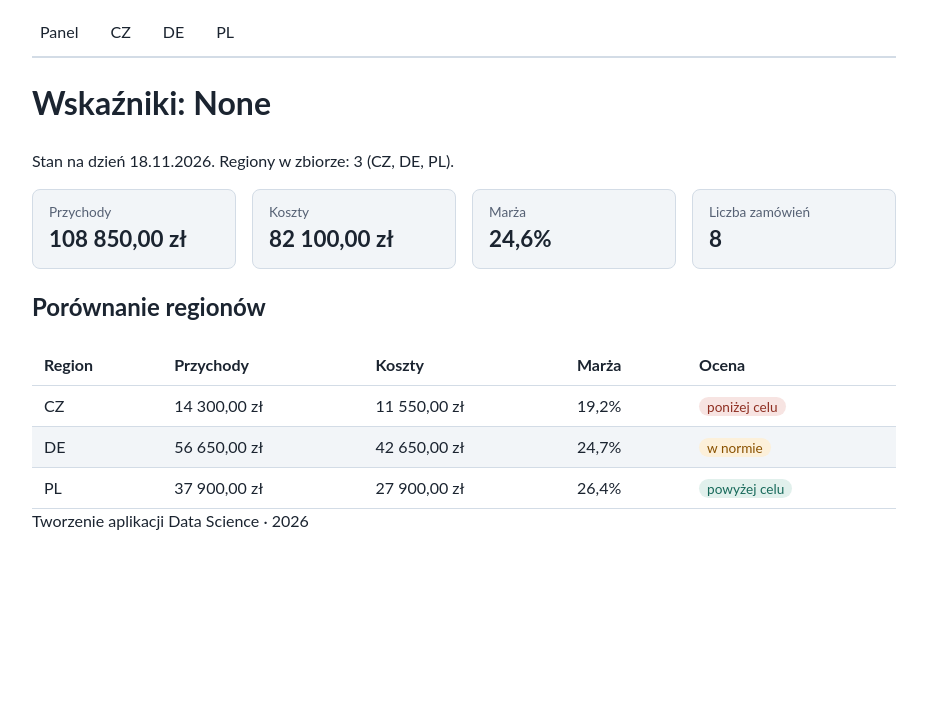
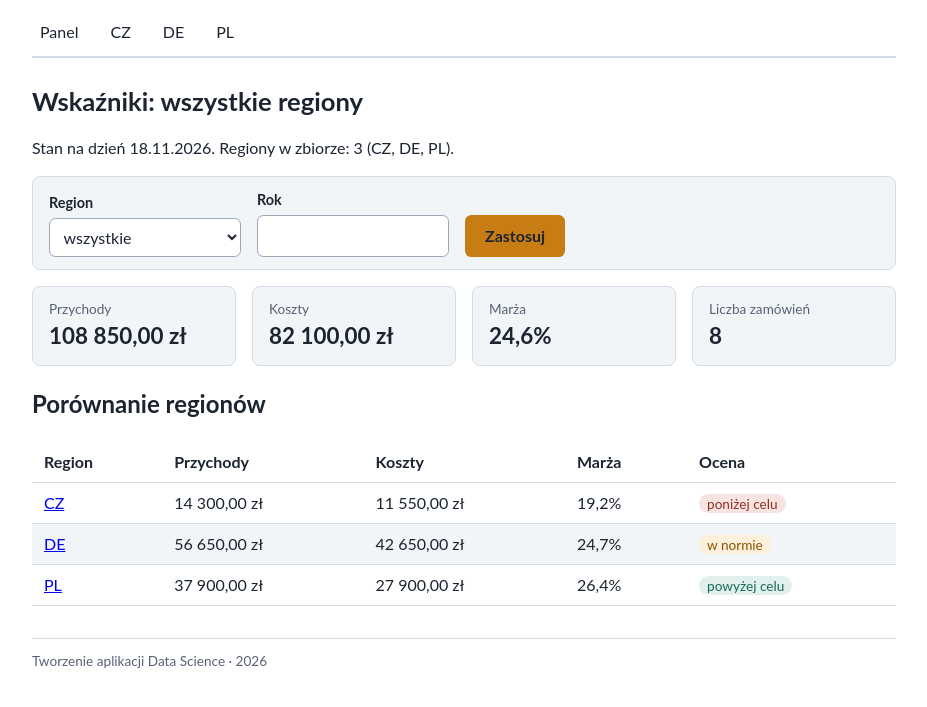
Before and after one commit to linadinyero/srodowisko-tads, a Flask app: page /kpi in a window 1280 px wide. Shown: the top 707 px of the page, without its empty margins (176-1103 px from the left). Run offline with Flask 3, Linux system fonts and the light colour scheme; some libraries are stand-ins or nearby versions.

Commit message:
Dodaj formularze i obsluge plikow CSV - cwiczenie 5

```diff
--- a/app/__init__.py
+++ b/app/__init__.py
@@ -3,6 +3,7 @@ import time
 from datetime import date
 
 from flask import Flask, jsonify, request, render_template
+from flask_wtf.csrf import CSRFProtect
 from werkzeug.exceptions import HTTPException
 
 from .config import KONFIGURACJE
@@ -11,11 +12,16 @@ from .filters import zarejestruj_filtry
 from .services import dostepne_regiony
 
 
+csrf = CSRFProtect()
+
+
 def create_app(nazwa_konfiguracji="rozwojowa"):
     app = Flask(__name__)
     app.config.from_object(KONFIGURACJE[nazwa_konfiguracji])
     app.logger.setLevel(logging.INFO)
     app.url_map.converters["region"] = RegionConverter
+
+    csrf.init_app(app)
 
     zarejestruj_filtry(app)
 
@@ -32,7 +38,13 @@ def create_app(nazwa_konfiguracji="rozwojowa"):
 
     @app.after_request
     def dodaj_czas_odpowiedzi(odpowiedz):
-        czas = (time.perf_counter() - request.czas_start) * 1000
+        czas_start = getattr(request, "czas_start", None)
+
+        if czas_start is None:
+            czas = 0
+        else:
+            czas = (time.perf_counter() - czas_start) * 1000
+
         odpowiedz.headers["X-Czas-Ms"] = f"{czas:.2f}"
         return odpowiedz
 
--- a/app/config.py
+++ b/app/config.py
@@ -9,6 +9,8 @@ class Config:
     SECRET_KEY = os.environ.get("SECRET_KEY", "")
     SCIEZKA_DANYCH = str(KATALOG / "dane" / "zamowienia.csv")
     DEBUG = False
+    WTF_I18N_ENABLED = False
+    MAX_CONTENT_LENGTH = 1024 * 1024
 
 
 class RozwojowaConfig(Config):
--- /dev/null
+++ b/app/forms.py
@@ -0,0 +1,94 @@
+from flask_wtf import FlaskForm
+from flask_wtf.file import FileAllowed, FileField, FileRequired
+from wtforms import (
+    BooleanField,
+    IntegerField,
+    SelectField,
+    SubmitField,
+    TextAreaField,
+)
+from wtforms.validators import (
+    InputRequired,
+    Length,
+    NumberRange,
+    Optional,
+    ValidationError,
+)
+
+
+class FormularzBazowy(FlaskForm):
+    class Meta:
+        locales = ["pl"]
+
+
+class FiltrForm(FormularzBazowy):
+    region = SelectField(
+        "Region",
+        choices=[],
+        validators=[Optional()],
+    )
+    rok = IntegerField(
+        "Rok",
+        validators=[
+            Optional(),
+            NumberRange(
+                min=2020,
+                max=2030,
+                message="Zakres 2020-2030",
+            ),
+        ],
+    )
+
+    class Meta(FormularzBazowy.Meta):
+        csrf = False
+
+
+class RaportForm(FormularzBazowy):
+    rok = IntegerField(
+        "Rok",
+        validators=[
+            InputRequired(message="Pole jest wymagane"),
+            NumberRange(
+                min=2020,
+                max=2030,
+                message="Zakres 2020-2030",
+            ),
+        ],
+    )
+    region = SelectField(
+        "Region",
+        choices=[],
+        validators=[InputRequired(message="Pole jest wymagane")],
+    )
+    szczegoly = BooleanField("Dołącz szczegóły")
+    uwagi = TextAreaField(
+        "Uwagi",
+        validators=[
+            Length(max=200, message="Najwyżej 200 znaków"),
+        ],
+    )
+    zapisz = SubmitField("Zapisz raport")
+
+    def __init__(self, istniejace=(), *args, **kwargs):
+        self.istniejace = list(istniejace)
+        super().__init__(*args, **kwargs)
+
+    def validate_rok(self, field):
+        if (field.data, self.region.data) in self.istniejace:
+            raise ValidationError(
+                "Raport za ten rok i region już istnieje"
+            )
+
+
+class ZbiorForm(FormularzBazowy):
+    plik = FileField(
+        "Plik CSV",
+        validators=[
+            FileRequired(message="Wskaż plik do wczytania"),
+            FileAllowed(
+                ["csv"],
+                message="Dopuszczalny jest wyłącznie format CSV",
+            ),
+        ],
+    )
+    wczytaj = SubmitField("Wczytaj plik")
--- a/app/services.py
+++ b/app/services.py
@@ -1,12 +1,32 @@
 
 import csv
+import io
 
 _RAPORTY = []
+
+WYMAGANE_KOLUMNY = {"data", "region", "przychod", "koszt"}
 
 
 def wczytaj_zamowienia(sciezka):
     with open(sciezka, newline="", encoding="utf-8") as plik:
         return list(csv.DictReader(plik))
+
+
+def wczytaj_zbior(strumien):
+    try:
+        zawartosc = strumien.read().decode("utf-8")
+    except UnicodeDecodeError as blad:
+        raise ValueError("plik nie jest poprawnym tekstem UTF-8") from blad
+
+    czytnik = csv.DictReader(io.StringIO(zawartosc))
+
+    kolumny = set(czytnik.fieldnames or [])
+    brakujace = sorted(WYMAGANE_KOLUMNY - kolumny)
+
+    if brakujace:
+        raise ValueError(f"brak kolumn: {', '.join(brakujace)}")
+
+    return sum(1 for _ in czytnik)
 
 
 def dostepne_regiony(sciezka):
@@ -15,13 +35,19 @@ def dostepne_regiony(sciezka):
     return sorted(regiony)
 
 
-def policz_wskazniki(sciezka, region=None):
+def policz_wskazniki(sciezka, region=None, rok=None):
     zamowienia = wczytaj_zamowienia(sciezka)
 
     if region is not None:
         zamowienia = [
             zamowienie for zamowienie in zamowienia
             if zamowienie["region"] == region
+        ]
+
+    if rok is not None:
+        zamowienia = [
+            zamowienie for zamowienie in zamowienia
+            if zamowienie["data"].startswith(str(rok))
         ]
 
     przychod = sum(float(z["przychod"]) for z in zamowienia)
@@ -41,8 +67,12 @@ def policz_wskazniki(sciezka, region=None):
     }
 
 
-def zapisz_raport(rok, region):
-    raport = {"rok": rok, "region": region}
+def zapisz_raport(rok, region, uwagi=""):
+    raport = {
+        "rok": rok,
+        "region": region,
+        "uwagi": uwagi,
+    }
     _RAPORTY.append(raport)
     return raport
 
@@ -53,6 +83,11 @@ def raporty_roku(rok):
         if raport["rok"] == rok
     ]
 
+
+def wykaz_raportow():
+    return list(_RAPORTY)
+
+
 def zestawienie_regionow(sciezka):
     return [
         policz_wskazniki(sciezka, region)
--- a/app/static/styles.css
+++ b/app/static/styles.css
@@ -1,9 +1,15 @@
-/* Arkusz stylów panelu wskaźników */
+/* Arkusz stylów panelu wskaźników (ćwiczenia 4 i 5). Dostarczony w materiałach: zastępuje plik z ćwiczeń 4. */
+
+/* Zmienne: kolory i odstęp */
 :root {
   --kolor-tekst: #1B2430;
   --kolor-akcent: #C87D14;
+  --kolor-akcent-ciemny: #A8650B;
   --kolor-tlo: #F2F5F8;
   --kolor-linia: #D3DCE6;
+  --kolor-pole: #9AA7B8;
+  --kolor-blad: #8F2F22;
+  --kolor-blad-tlo: #F7E4E2;
   --odstep: 1rem;
 }
 
@@ -18,29 +24,133 @@ body {
   color: var(--kolor-tekst);
 }
 
+/* Nagłówki */
+h1 { margin: 1.5rem 0 var(--odstep); font-size: 1.6rem; }
+
+/* Nawigacja */
 nav { display: flex; gap: var(--odstep); border-bottom: 2px solid var(--kolor-linia); padding-bottom: .5rem; }
 nav a { color: var(--kolor-tekst); text-decoration: none; padding: .25rem .5rem; }
 nav a.aktywna { border-bottom: 3px solid var(--kolor-akcent); font-weight: 700; }
 
+/* Kafelki wskaźników (ćwiczenia 4) */
 .kafelki { display: flex; flex-wrap: wrap; gap: var(--odstep); margin: var(--odstep) 0; }
 .kafelek { flex: 1 1 9rem; background: var(--kolor-tlo); border: 1px solid var(--kolor-linia); border-radius: .5rem; padding: .75rem 1rem; }
 .kafelek span { display: block; font-size: .85rem; color: #566174; }
 .kafelek b { font-size: 1.4rem; }
 
+/* Tabela zestawienia regionów */
 table { width: 100%; border-collapse: collapse; }
 th, td { padding: .5rem .75rem; text-align: left; border-bottom: 1px solid var(--kolor-linia); }
 tr:nth-child(even) td { background: var(--kolor-tlo); }
 
+/* Oceny marży */
 .ocena { padding: .1rem .5rem; border-radius: 1rem; font-size: .85rem; }
 .ocena.wysoka { background: #E1F0EC; color: #17695A; }
 .ocena.norma  { background: #FCF0DA; color: #8A5200; }
 .ocena.niska  { background: #F7E4E2; color: #8F2F22; }
 
-.komunikat { padding: .5rem 1rem; border-radius: .5rem; }
-.komunikat.sukces { background: #E1F0EC; }
+/* Komunikaty flash: kategorie sukces, ostrzezenie i blad (ćwiczenia 5) */
+.komunikat {
+  margin: .75rem 0;
+  padding: .6rem 1rem;
+  border: 1px solid var(--kolor-linia);
+  border-radius: .5rem;
+  background: var(--kolor-tlo);
+}
+.komunikat.sukces { background: #E1F0EC; border-color: #A9D3C8; color: #17695A; }
+.komunikat.ostrzezenie { background: #FCF0DA; border-color: #EBCB93; color: #8A5200; }
+.komunikat.blad { background: var(--kolor-blad-tlo); border-color: #E4B3AC; color: var(--kolor-blad); }
 
+/* Formularze: POST w jednej kolumnie, GET jako filtr w poziomie */
+form { margin: var(--odstep) 0; }
+form[method="post"] { max-width: 32rem; }
+form[method="get"] {
+  display: flex;
+  flex-wrap: wrap;
+  align-items: flex-end;
+  gap: var(--odstep);
+  padding: .75rem 1rem;
+  background: var(--kolor-tlo);
+  border: 1px solid var(--kolor-linia);
+  border-radius: .5rem;
+}
+form[method="get"] .pole { flex: 0 1 12rem; margin: 0; }
+
+/* Pola formularza (makro pole z macros.html) */
+.pole { margin-bottom: var(--odstep); }
+.pole label { display: block; margin-bottom: .25rem; font-size: .9rem; font-weight: 700; }
+
+/* Kontrolki formularzy: liczby, listy, pola tekstowe, pliki, pola wyboru */
+input[type="text"],
+input[type="number"],
+select,
+textarea {
+  width: 100%;
+  padding: .5rem .6rem;
+  font: inherit;
+  color: inherit;
+  background: #FFFFFF;
+  border: 1px solid var(--kolor-pole);
+  border-radius: .4rem;
+}
+textarea { min-height: 5rem; resize: vertical; }
+input[type="file"] {
+  width: 100%;
+  padding: .75rem;
+  font: inherit;
+  background: var(--kolor-tlo);
+  border: 2px dashed var(--kolor-pole);
+  border-radius: .4rem;
+}
+input[type="checkbox"] { width: 1.1rem; height: 1.1rem; accent-color: var(--kolor-akcent); }
+
+/* Wyróżnienie pola aktywnego (fokus z klawiatury) */
+input:focus-visible,
+select:focus-visible,
+textarea:focus-visible,
+button:focus-visible {
+  outline: 3px solid #F1D3A1;
+  outline-offset: 1px;
+  border-color: var(--kolor-akcent);
+}
+
+/* Pole z błędem: klasę blad dodaje makro pole; komunikat jest pod polem */
+.pole.blad label { color: var(--kolor-blad); }
+.pole.blad input,
+.pole.blad select,
+.pole.blad textarea { background: #FFF8F7; border-color: var(--kolor-blad); }
+.komunikat-pola { margin: .25rem 0 0; font-size: .85rem; color: var(--kolor-blad); }
+
+/* Przyciski */
+button,
+input[type="submit"] {
+  padding: .55rem 1.25rem;
+  font: inherit;
+  font-weight: 700;
+  color: var(--kolor-tekst);
+  background: var(--kolor-akcent);
+  border: 0;
+  border-radius: .4rem;
+  cursor: pointer;
+}
+button:hover,
+input[type="submit"]:hover { background: var(--kolor-akcent-ciemny); color: #FFFFFF; }
+
+/* Stopka */
+footer {
+  margin-top: 2rem;
+  padding-top: .75rem;
+  border-top: 1px solid var(--kolor-linia);
+  font-size: .85rem;
+  color: #566174;
+}
+
+/* Wąskie ekrany: kafelki i pola jeden pod drugim */
 @media (max-width: 40rem) {
   .kafelki { flex-direction: column; flex-wrap: nowrap; }
   nav { gap: .25rem; }
   nav a { padding: .25rem .4rem; }
+  form[method="get"] .pole { flex: 1 1 100%; }
+  button,
+  input[type="submit"] { width: 100%; }
 }
--- a/app/templates/macros.html
+++ b/app/templates/macros.html
@@ -1,3 +1,4 @@
+
 {% macro kafelek(etykieta, wartosc, jednostka="") -%}
 <div class="kafelek">
     <span>{{ etykieta }}</span>
@@ -14,3 +15,13 @@
     <span class="ocena niska">poniżej celu</span>
 {% endif %}
 {%- endmacro %}
+
+{% macro pole(p) -%}
+<div class="pole{% if p.errors %} blad{% endif %}">
+    {{ p.label }}
+    {{ p(**kwargs) }}
+    {% for blad in p.errors %}
+        <p class="komunikat-pola">{{ blad }}</p>
+    {% endfor %}
+</div>
+{%- endmacro %}
--- a/app/templates/panel.html
+++ b/app/templates/panel.html
@@ -1,13 +1,19 @@
+{% extends "base.html" %}
+{% from "macros.html" import kafelek, ocena, pole %}
 
-{% extends "base.html" %}
-{% from "macros.html" import kafelek, ocena %}
-
-{% block tytul %}Wskaźniki: {{ wskazniki.region }}{% endblock %}
-
+{% block tytul %}Wskaźniki: {{ wskazniki.region or "PL" }}{% endblock %}
 {% block tresc %}
-<h1>Wskaźniki: {{ wskazniki.region }}</h1>
+<h1>Wskaźniki: {{ wskazniki.region or "wszystkie regiony" }}</h1>
 
 <p>Stan na dzień {{ dzisiaj | data_pl }}. Regiony w zbiorze: {{ regiony | length }} ({{ regiony | join(", ") }}).</p>
+
+{% if formularz is defined %}
+<form method="get" action="{{ url_for('panel.kpi') }}" class="formularz">
+    {{ pole(formularz.region) }}
+    {{ pole(formularz.rok) }}
+    <button type="submit">Zastosuj</button>
+</form>
+{% endif %}
 
 <div class="kafelki">
     {{ kafelek("Przychody", wskazniki.przychod | zl) }}
@@ -31,7 +37,7 @@
     <tbody>
         {% for w in zestawienie %}
         <tr>
-            <td>{{ w.region }}</td>
+            <td><a href="{{ url_for('panel.region', kod=w.region) }}">{{ w.region }}</a></td>
             <td>{{ w.przychod | zl }}</td>
             <td>{{ w.koszt | zl }}</td>
             <td>{{ w.marza | procent }}</td>
--- a/requirements.txt
+++ b/requirements.txt
@@ -3,6 +3,7 @@ certifi==2026.7.22
 charset-normalizer==3.5.2
 click==8.5.0
 Flask==3.1.3
+Flask-WTF==1.3.0
 idna==3.20
 itsdangerous==2.2.0
 Jinja2==3.1.6
@@ -11,3 +12,4 @@ python-dotenv==1.2.4
 requests==2.34.2
 urllib3==2.8.0
 Werkzeug==3.1.9
+WTForms==3.3.2
```
Also changed, not shown: app/routes_panel.py (+78 -33 lines), app/templates/new_report.html (added, +20 -0 lines), app/templates/upload.html (added, +14 -0 lines).
